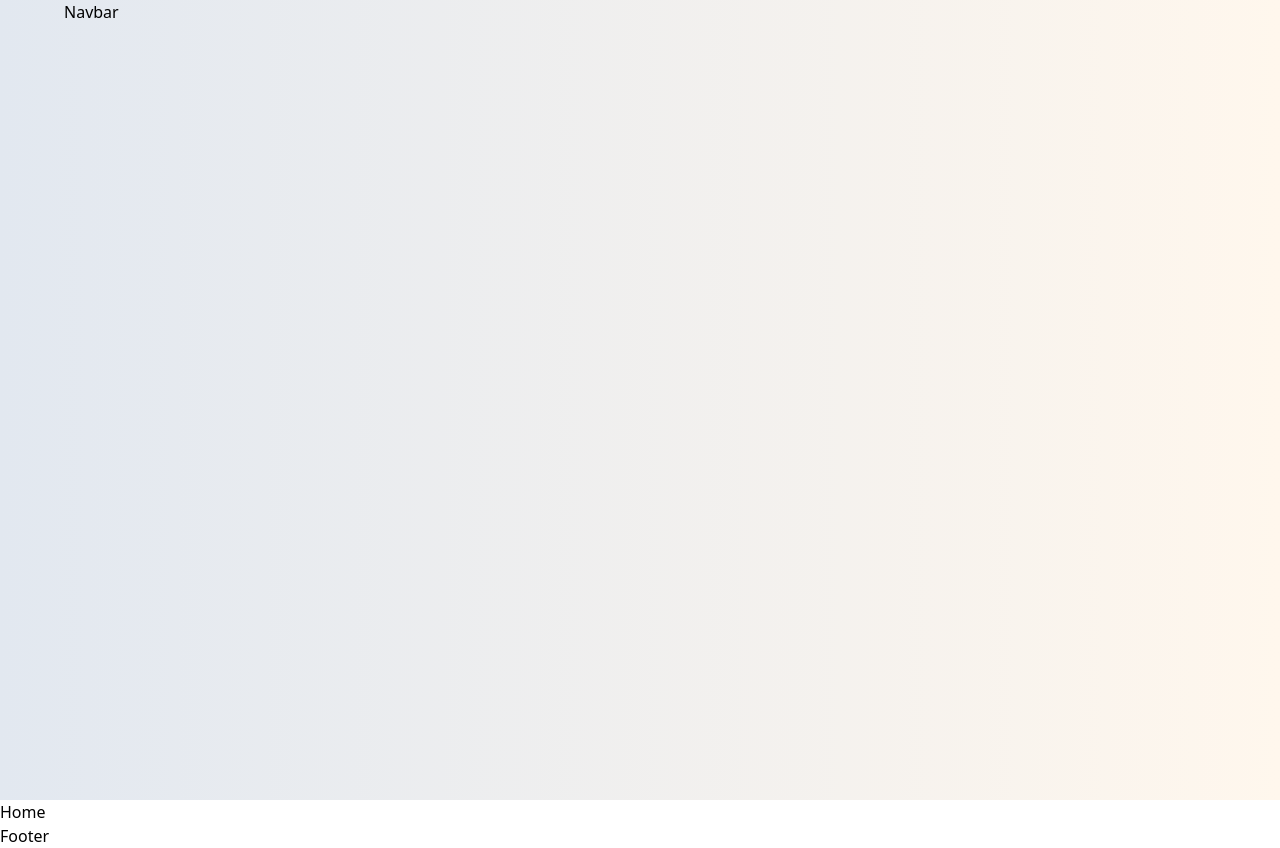
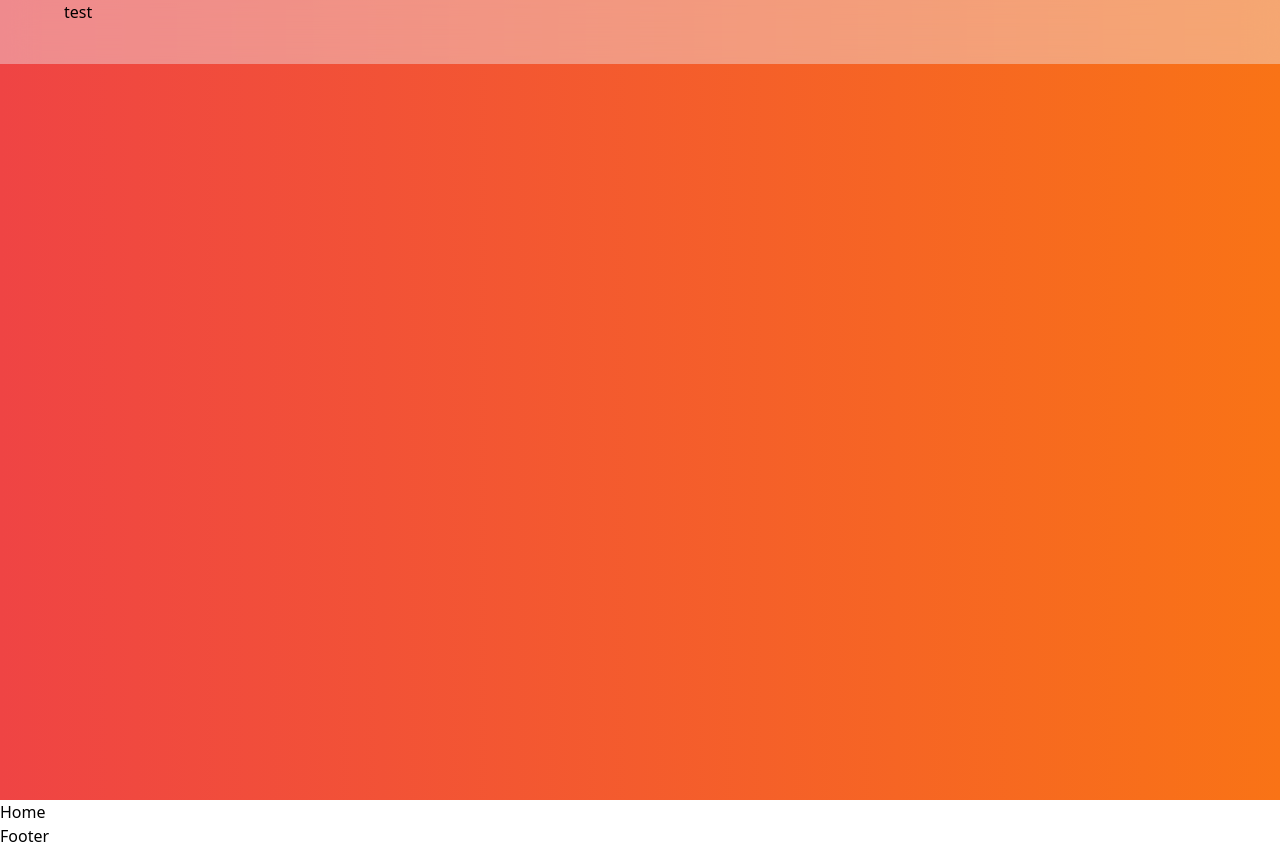
Before and after one commit to bisaalz/bishal-portfolio, a Next.js app: page / in a window 1280 px wide. Built offline with nearby package versions, Linux system fonts and the light colour scheme.

Commit message:
navbar and background

```diff
--- a/package.json
+++ b/package.json
@@ -16,7 +16,6 @@
     "postcss": "8.4.25",
     "react": "18.2.0",
     "react-dom": "18.2.0",
-    "react-particles": "^2.10.1",
     "tailwindcss": "3.3.2"
   }
 }
--- a/src/app/globals.css
+++ b/src/app/globals.css
@@ -11,6 +11,10 @@ body{
 {
   width: 100;
   height: 100vh;
+}
+
+.boxShadow {
+  box-shadow:  '0px -2px 15px rgba(0, 0, 0, 0.25)';
 }
 
 .container
--- a/src/components/Particles.js
+++ /dev/null
@@ -1,9 +0,0 @@
-import React from 'react'
-
-const Particles = () => {
-  return (
-    <div>Particles</div>
-  )
-}
-
-export default Particles
--- a/src/components/navbar/Navbar.jsx
+++ b/src/components/navbar/Navbar.jsx
@@ -1,11 +1,14 @@
 import React from "react";
 import Image from "next/image";
-import herobg from "@/../public/herobg.jpg";
 
 const Navbar = () => {
   return (
-    <div className="heroBackground bg-gradient-to-r from-slate-200 to-orange-50">
-      <div className="container">Navbar</div>
+    <div className="heroBackground bg-gradient-to-r from-red-500 to-orange-500 bg-no-repear bg-center bg-cover">
+      <div className="bg-[#F0F6FD] z-40 2xl:h-[64px] h-[64px] bg-opacity-[.40] backdrop-blur-lg boxShadow sticky top-0">
+        <div className="container">
+          test
+        </div>
+      </div>
     </div>
   );
 };
--- /dev/null
+++ b/src/components/particlesDesign/particlesDesign.jsx
@@ -0,0 +1,8 @@
+
+const ParticlesDesign = () => {
+  return (
+    <div>I am particlesDesign</div>
+  )
+}
+
+export default ParticlesDesign
```
Also changed, not shown: 1 other file (tests, documents, lock files or other folders).
